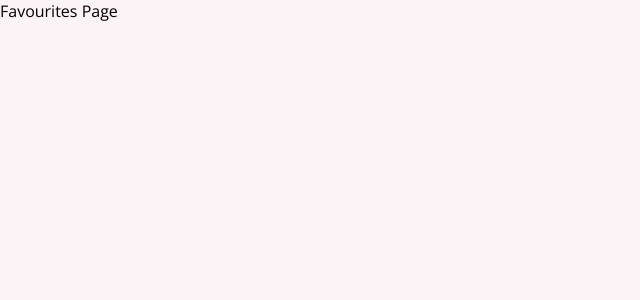
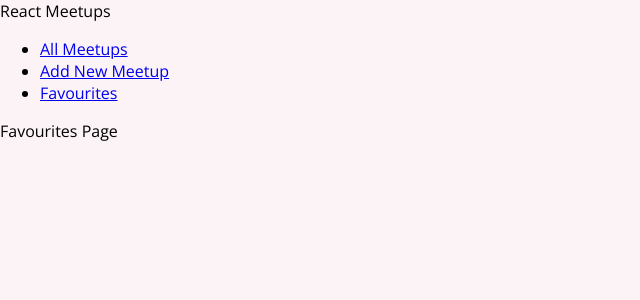
Before and after one commit to maazster72/web-dev, a React (Create React App) app in the folder practice/my-second-react/: page /favourites in a window 1280 px wide. Shown: the top 300 px of the page, without its empty margins (0-640 px from the left). Built offline with nearby package versions, Linux system fonts and the light colour scheme.

Commit message:
navigation added

```diff
--- a/practice/my-second-react/src/App.js
+++ b/practice/my-second-react/src/App.js
@@ -3,14 +3,18 @@
 import AllMeetupsPage from "./pages/AllMeetups";
 import FavouritesPage from "./pages/Favourites";
 import NewMeetupsPage from "./pages/NewMeetups";
+import MainNavigation from "./components/layout/MainNavigation";
 
 function App() {
   return (
+    <><MainNavigation />
+    <div>
       <Routes>
-        <Route path="/" element={<AllMeetupsPage />}/>
-        <Route path='/favourites' element={<FavouritesPage />}/>
-        <Route path='/new-meetup' element={<NewMeetupsPage />}/>
+        <Route path="/" element={<AllMeetupsPage />} />
+        <Route path='/favourites' element={<FavouritesPage />} />
+        <Route path='/new-meetup' element={<NewMeetupsPage />} />
       </Routes>
+    </div></>
   );
 }
 
--- /dev/null
+++ b/practice/my-second-react/src/components/layout/MainNavigation.js
@@ -0,0 +1,24 @@
+import { Link } from 'react-router-dom';
+
+function MainNavigation() {
+  return (
+    <header>
+      <div>React Meetups</div>
+      <nav>
+        <ul>
+          <li>
+            <Link to='/'>All Meetups</Link>
+          </li>
+          <li>
+            <Link to='/new-meetup'>Add New Meetup</Link>
+          </li>
+          <li>
+            <Link to='/favourites'>Favourites</Link>
+          </li>
+        </ul>
+      </nav>
+    </header>
+  );
+}
+
+export default MainNavigation;
```
